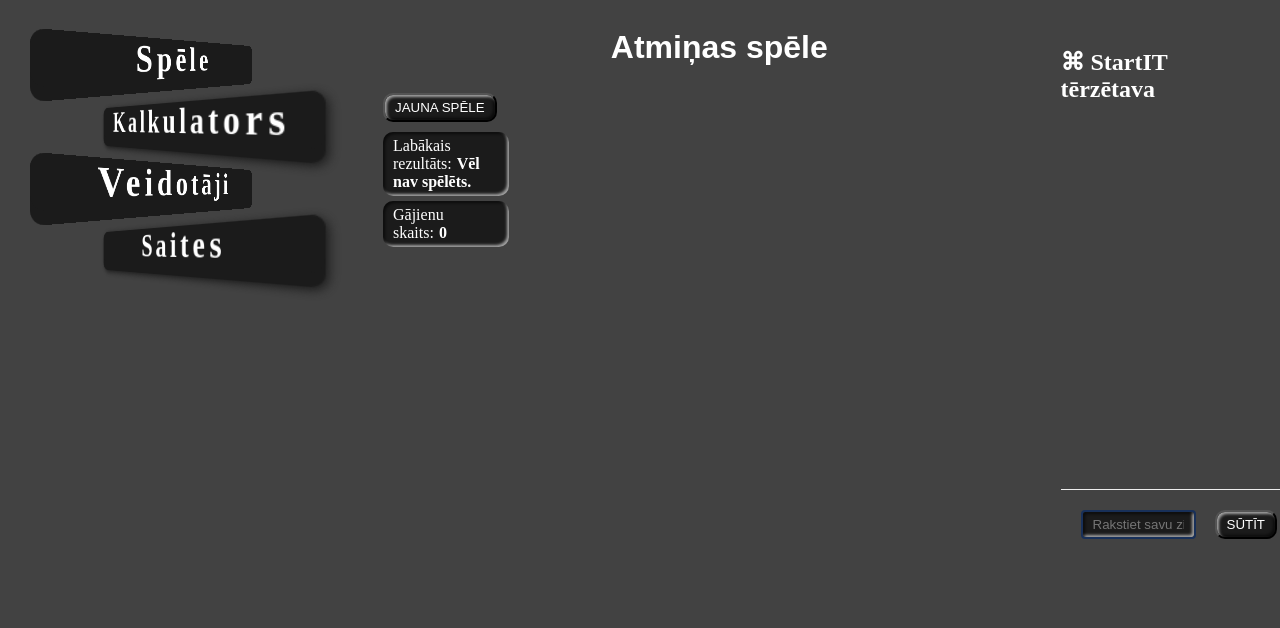
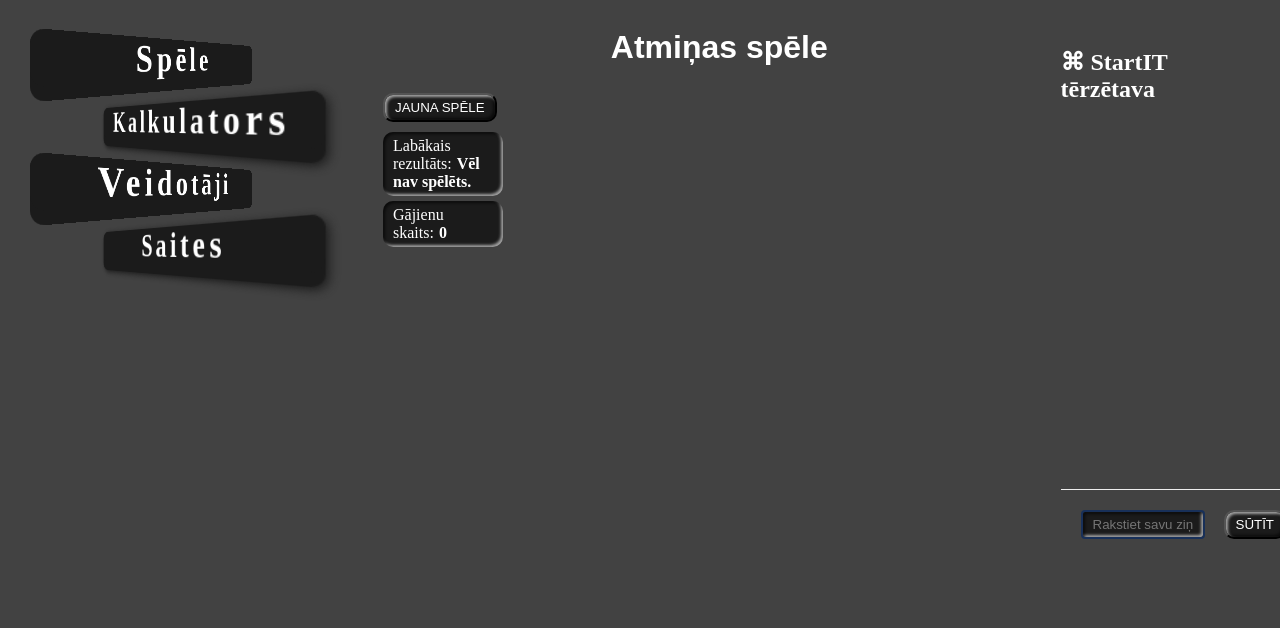
Before and after one commit to KurmeD/MajasDarbs, a Flask app: page /atminasspele in a window 1280 px wide. Shown: the top 628 px of the page. Run offline with Flask 2, Linux system fonts and the light colour scheme; some libraries are stand-ins or nearby versions.

Commit message:
stils-ch

```diff
--- a/static/css/atminasspele.css
+++ b/static/css/atminasspele.css
@@ -17,7 +17,7 @@
  }
 
  .laukums {
-   max-width: 800px;
+   max-width: 250px;
    display: grid;
    margin-left: auto;
    margin-right: 5px;
@@ -30,7 +30,7 @@
    padding: 5px;
  }
  .teksts{
-   max-width: 40%;
+   max-width: 100px;
  color:#ffffff;
    padding: 5px 10px;
    margin: 5px;
```
